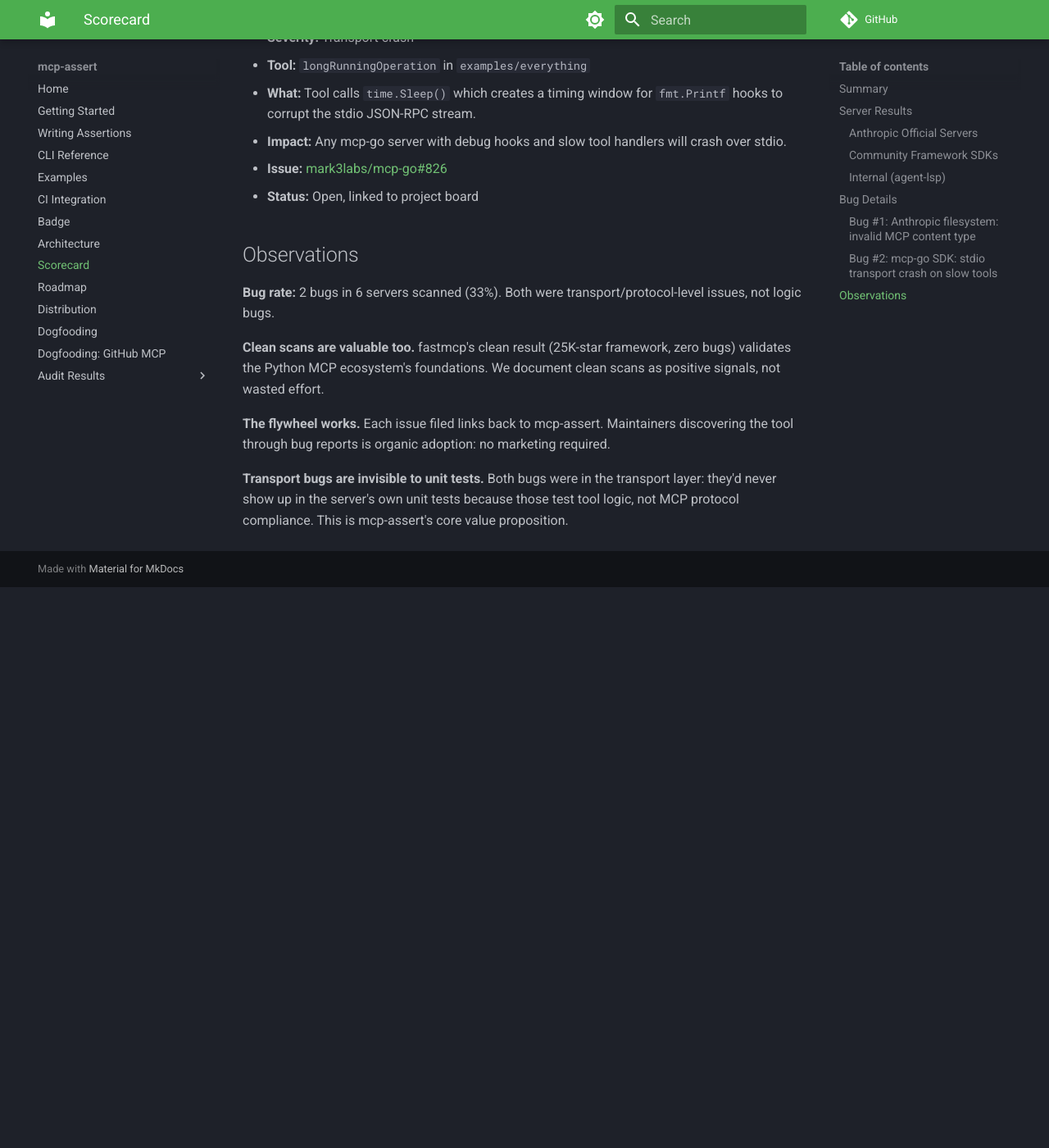
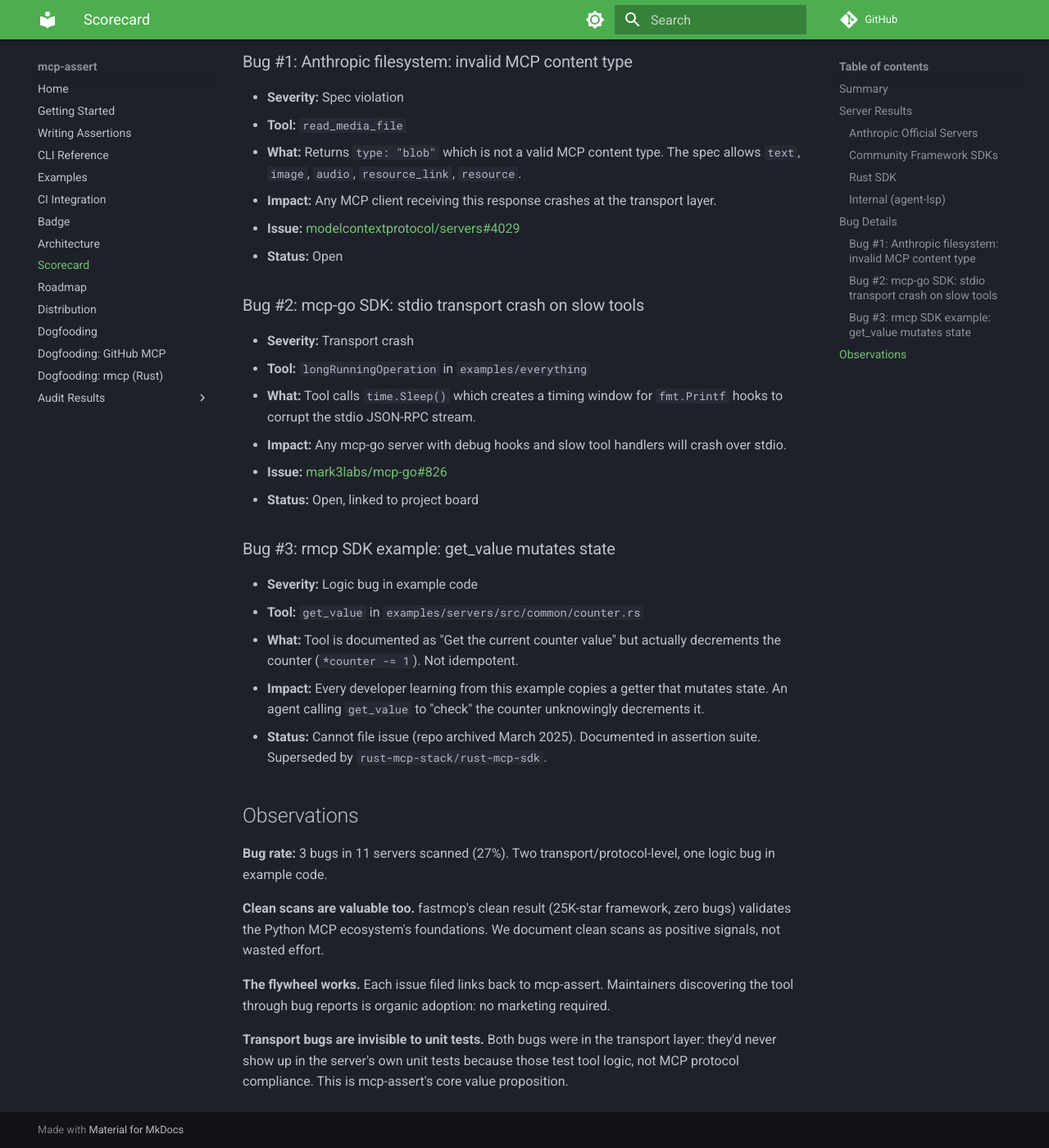
Before and after one commit to blackwell-systems/mcp-assert, an MkDocs documentation site: the page built from docs/scorecard.md, in a window 1280 px wide and 1400 px high, scrolled down 4001 px. Shown: the whole window at 82% size. Built offline with MkDocs 1.6.1 and Material for MkDocs 9.7.7, drawn with Linux system fonts in a browser that asks for light colours; comment, search, counter and statistics services are not loaded; before the commit the page ends 4717 px from its top, so only the background shows below that; some of the changed text lies outside the part shown.

Commit message:
docs: rmcp dogfooding episode, scorecard, and count updates
Dogfooding report for rmcp (Rust MCP SDK) counter server.
Found bug: get_value decrements instead of reading (repo archived).
Scorecard updated: 3 bugs in 11 servers, 4 languages.
All docs updated to 202 assertions, 19 suites, 4 languages.

```diff
--- a/docs/scorecard.md
+++ b/docs/scorecard.md
@@ -6,13 +6,13 @@
 
 | Metric | Count |
 |--------|-------|
-| Servers scanned | 10 |
-| Server suites | 18 (including HTTP transport variant, prompts, resources, completion, logging, and GitHub MCP suites) |
-| Languages tested | 3 (Go, TypeScript, Python) |
+| Servers scanned | 11 |
+| Server suites | 19 (including HTTP transport variant, prompts, resources, completion, logging, GitHub MCP, and rmcp suites) |
+| Languages tested | 4 (Go, TypeScript, Python, Rust) |
 | Transports tested | 3 (stdio, SSE, HTTP) |
-| Total assertions | 188 (168 server + 20 trajectory) |
-| Upstream bugs found | 2 |
-| Upstream issues filed | 2 |
+| Total assertions | 202 (182 server + 20 trajectory) |
+| Upstream bugs found | 3 |
+| Upstream issues filed | 2 (1 unfiled: repo archived) |
 | Clean scans (no bugs) | 7 |
 | Internal bugs fixed | 5 |
 
@@ -44,6 +44,12 @@
 | `PrefectHQ/fastmcp` testing_demo | Python | stdio | 16 | 100% tools + resources + prompts | 0 | Clean. All three MCP feature categories: 11 tool assertions (100% coverage), 3 resource assertions (list, read static, read parameterized), 2 prompt assertions (list, get with argument). |
 | `github/github-mcp-server` | Go | stdio | 20 | -- (read-only subset, 17 tools across 7 toolsets) | 0 | Clean. Context, repos, git, issues, pull requests, users, gists toolsets. |
 
+### Rust SDK
+
+| Server | Language | Transport | Assertions | Coverage | Bugs | Issue |
+|--------|----------|-----------|------------|----------|------|-------|
+| `4t145/rmcp` counter | Rust | stdio | 14 | 100% (6/6 tools + resources + prompts) | 1 | `get_value` decrements counter instead of reading. Repo archived, issue cannot be filed. |
+
 ### Internal (agent-lsp)
 
 | Server | Language | Transport | Assertions | Coverage | Bugs fixed |
@@ -71,9 +77,17 @@
 - **Issue:** [mark3labs/mcp-go#826](https://github.com/mark3labs/mcp-go/issues/826)
 - **Status:** Open, linked to project board
 
+### Bug #3: rmcp SDK example: get_value mutates state
+
+- **Severity:** Logic bug in example code
+- **Tool:** `get_value` in `examples/servers/src/common/counter.rs`
+- **What:** Tool is documented as "Get the current counter value" but actually decrements the counter (`*counter -= 1`). Not idempotent.
+- **Impact:** Every developer learning from this example copies a getter that mutates state. An agent calling `get_value` to "check" the counter unknowingly decrements it.
+- **Status:** Cannot file issue (repo archived March 2025). Documented in assertion suite. Superseded by `rust-mcp-stack/rust-mcp-sdk`.
+
 ## Observations
 
-**Bug rate:** 2 bugs in 6 servers scanned (33%). Both were transport/protocol-level issues, not logic bugs.
+**Bug rate:** 3 bugs in 11 servers scanned (27%). Two transport/protocol-level, one logic bug in example code.
 
 **Clean scans are valuable too.** fastmcp's clean result (25K-star framework, zero bugs) validates the Python MCP ecosystem's foundations. We document clean scans as positive signals, not wasted effort.
 
--- a/mkdocs.yml
+++ b/mkdocs.yml
@@ -31,6 +31,7 @@
   - Distribution: distribution.md
   - Dogfooding: dogfooding.md
   - "Dogfooding: GitHub MCP": dogfooding-github-mcp.md
+  - "Dogfooding: rmcp (Rust)": dogfooding-rmcp.md
   - Audit Results:
     - "First Round": cold-start-audit.md
     - "Second Round": cold-start-audit-round2.md
```
Also changed, not shown: FEATURES.md (+1 -1 lines), README.md (+1 -1 lines), docs/distribution.md (+2 -1 lines), docs/dogfooding-rmcp.md (added, +143 -0 lines), docs/examples.md (+1 -1 lines).
